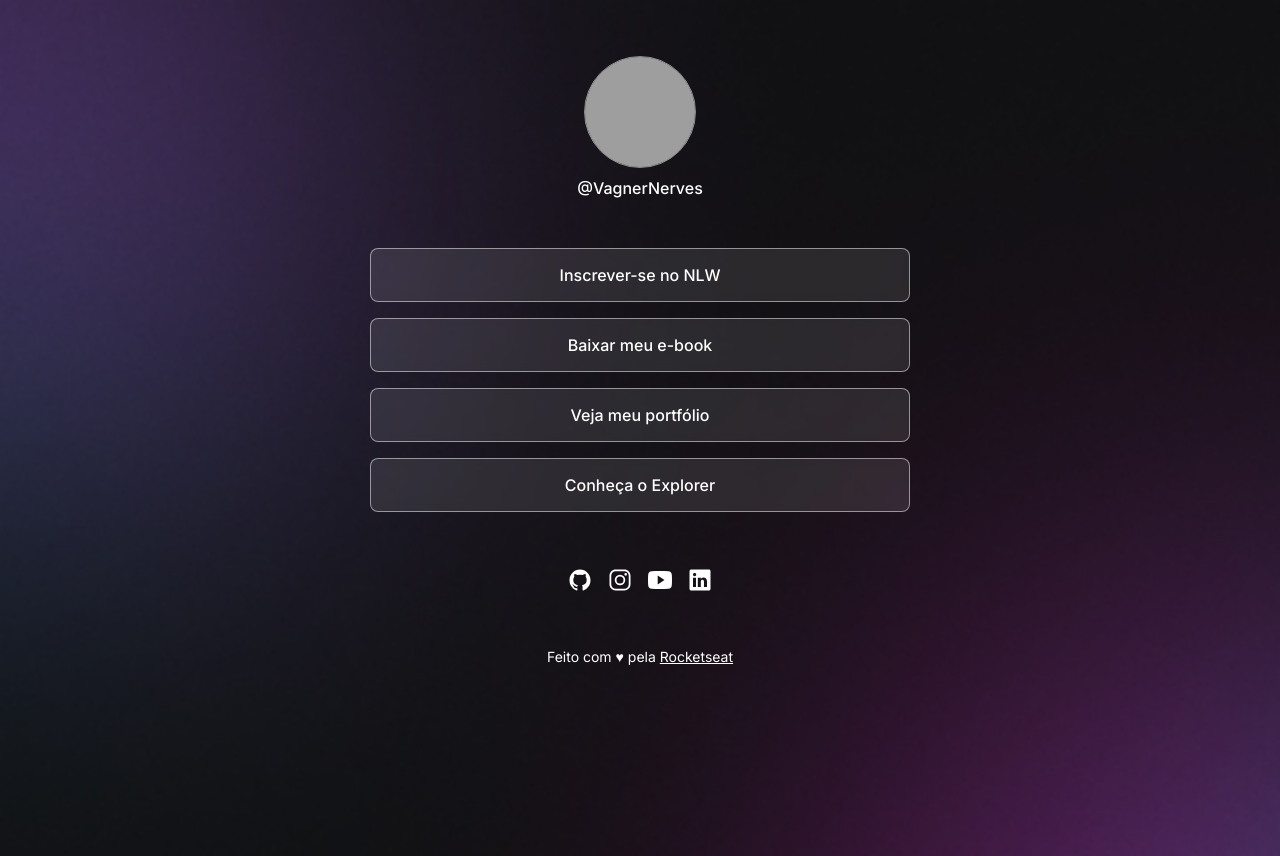
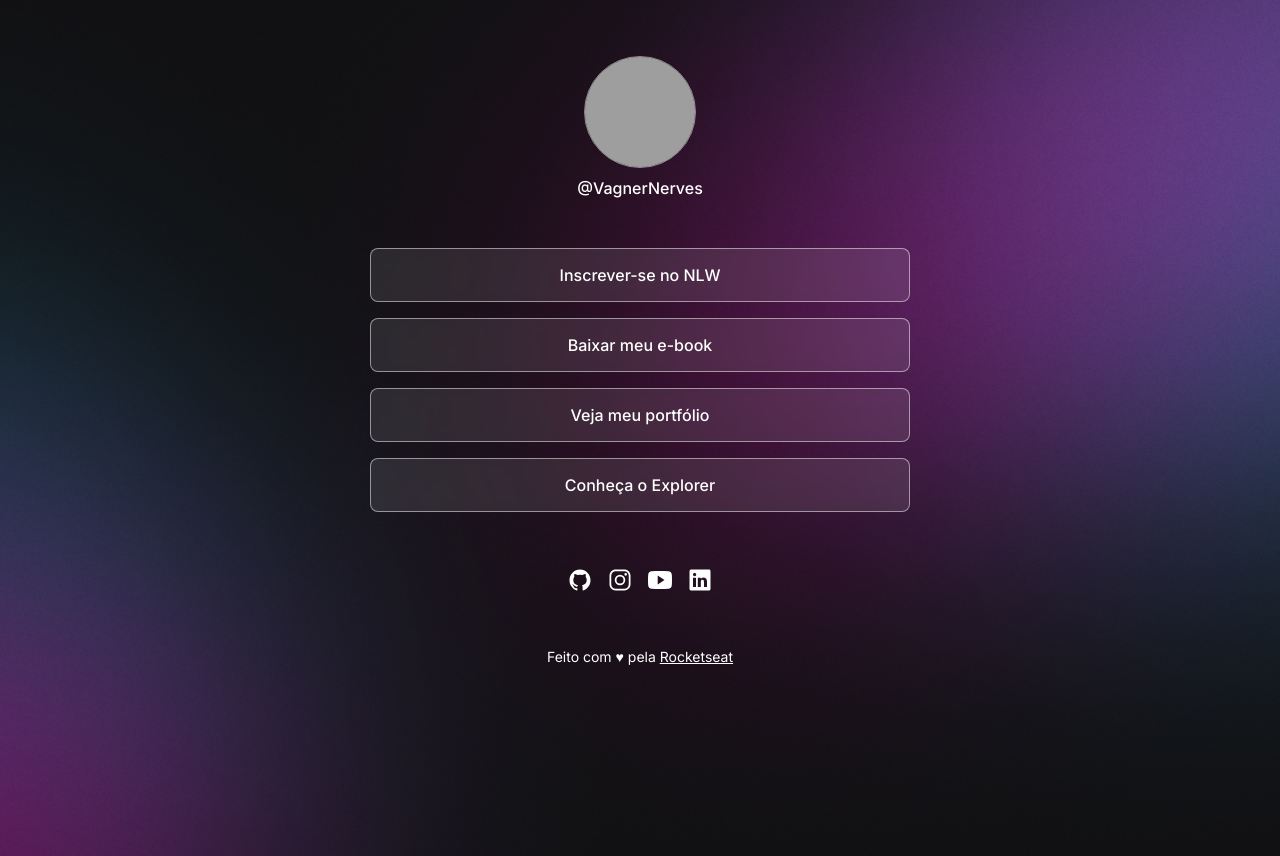
Before and after one commit to VagnerNerves/dev-link, a React (Vite) app: page / in a window 1280 px wide. Built offline with nearby package versions, Linux system fonts and the light colour scheme; grey boxes are pictures that could not be loaded.

Commit message:
style: Ajusted media for desktop.

```diff
--- a/src/App.module.css
+++ b/src/App.module.css
@@ -58,3 +58,14 @@
   text-align: center;
   font-size: 14px;
 }
+
+/* media queries */
+@media (min-width: 700px) {
+  :root {
+    --bg-url: url(./assets/bg-desktop.jpg);
+  }
+
+  .light {
+    --bg-url: url(./assets/bg-desktop-light.jpg);
+  }
+}
```
